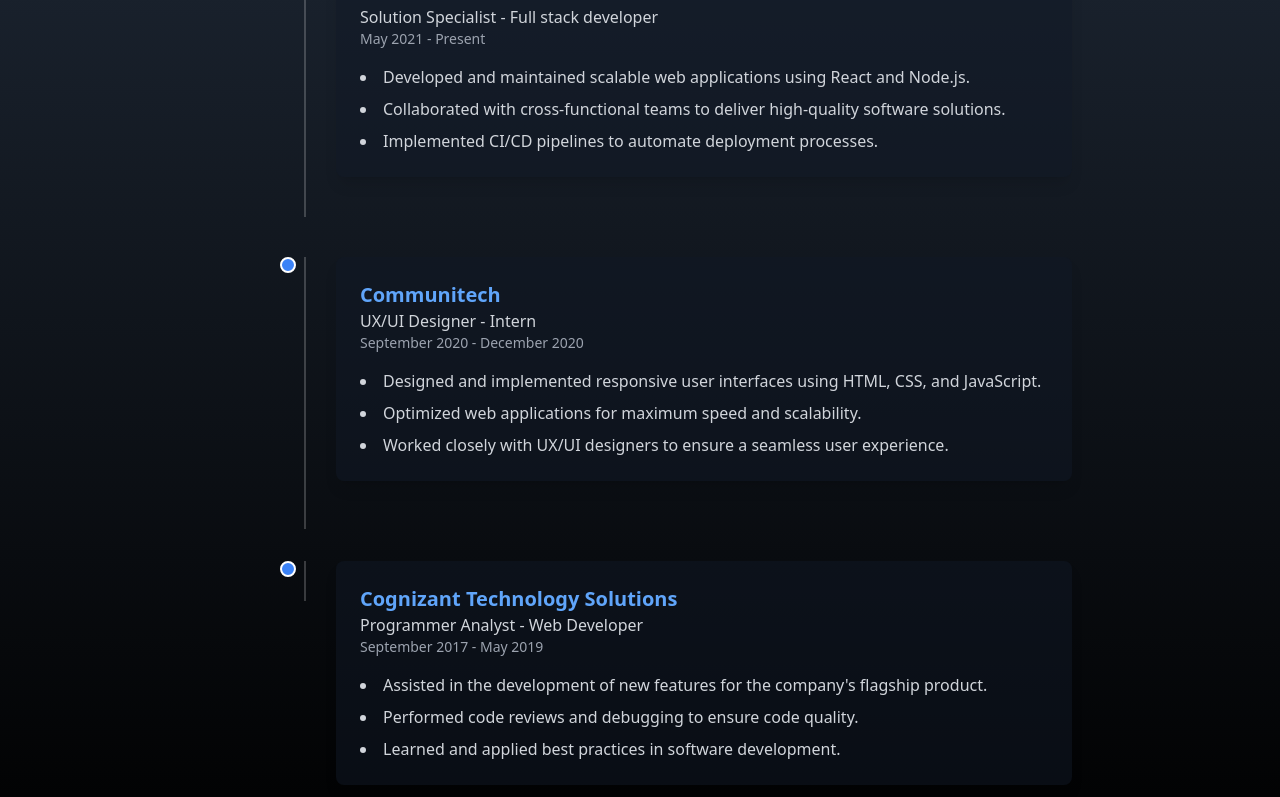
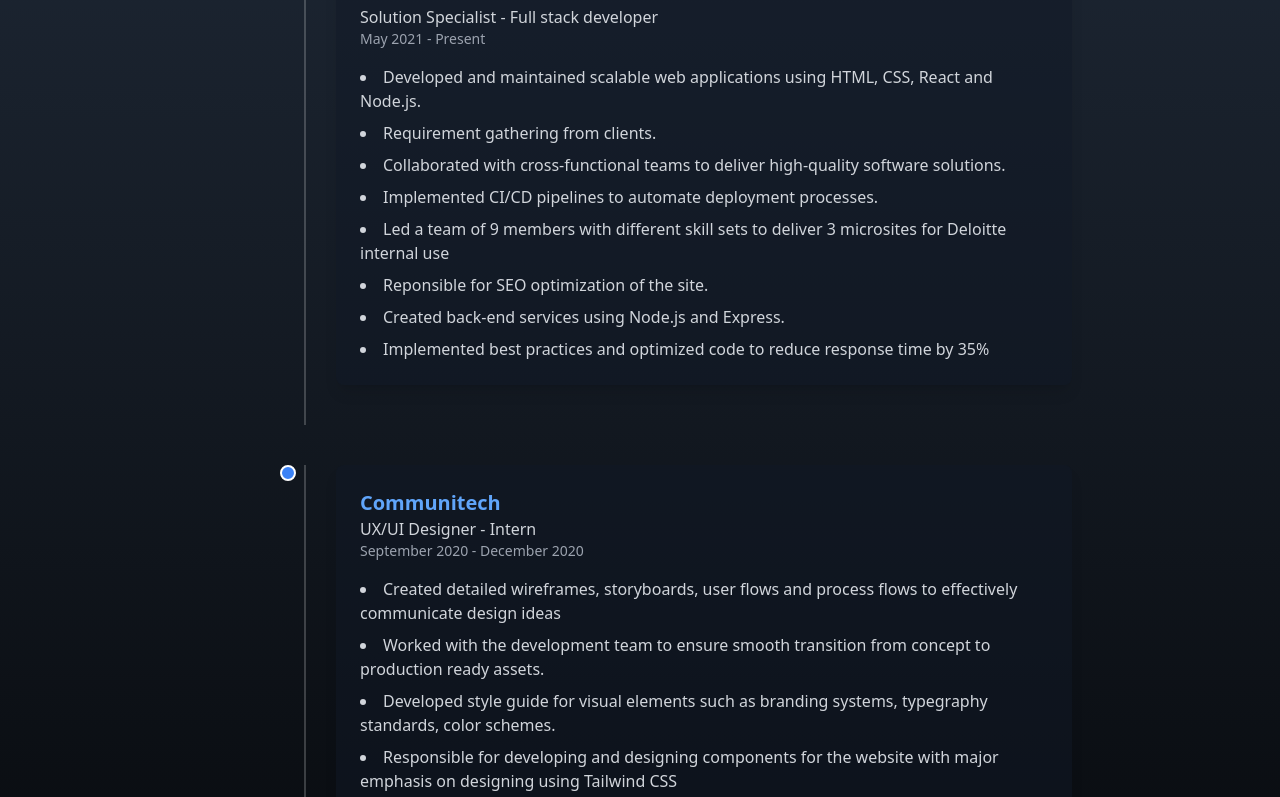
Before and after one commit to shubhammathur45/shubhamPortfolio, a React (Vite) app: page / in a window 1280 px wide. Shown: the part 2623-3420 px from the top of the page. Built offline with nearby package versions, Linux system fonts and the light colour scheme.

Commit message:
Changing content in experience section

```diff
--- a/index.html
+++ b/index.html
@@ -1,8 +1,9 @@
+
 <!doctype html>
 <html lang="en">
   <head>
     <meta charset="UTF-8" />
-    <link rel="icon" type="image/svg+xml" href="/vite.svg" />
+    <link rel="icon" type="image/svg+xml" href="/shubhampicture.png" />
     <meta name="viewport" content="width=device-width, initial-scale=1.0" />
     <title>Shubham Mathur</title>
   </head>
--- a/src/components/Experience.jsx
+++ b/src/components/Experience.jsx
@@ -7,9 +7,14 @@ import React from 'react'
           title: "Solution Specialist - Full stack developer",
           date: "May 2021 - Present",
           description: [
-            "Developed and maintained scalable web applications using React and Node.js.",
+            "Developed and maintained scalable web applications using HTML, CSS, React and Node.js.",
+            "Requirement gathering from clients.",
             "Collaborated with cross-functional teams to deliver high-quality software solutions.",
             "Implemented CI/CD pipelines to automate deployment processes.",
+            "Led a team of 9 members with different skill sets to deliver 3 microsites for Deloitte internal use",
+            "Reponsible for SEO optimization of the site.",
+            "Created back-end services using Node.js and Express.",
+            "Implemented best practices and optimized code to reduce response time by 35%"
           ],
         },
         {
@@ -18,9 +23,10 @@ import React from 'react'
           title: "UX/UI Designer - Intern",
           date: "September 2020 - December 2020",
           description: [
-            "Designed and implemented responsive user interfaces using HTML, CSS, and JavaScript.",
-            "Optimized web applications for maximum speed and scalability.",
-            "Worked closely with UX/UI designers to ensure a seamless user experience.",
+            "Created detailed wireframes, storyboards, user flows and process flows to effectively communicate design ideas",
+            "Worked with the development team to ensure smooth transition from concept to production ready assets.",
+            "Developed style guide for visual elements such as branding systems, typegraphy standards, color schemes.",
+            "Responsible for developing and designing components for the website with major emphasis on designing using Tailwind CSS"
           ],
         },
         {
@@ -29,9 +35,10 @@ import React from 'react'
           title: "Programmer Analyst - Web Developer",
           date: "September 2017 - May 2019",
           description: [
-            "Assisted in the development of new features for the company's flagship product.",
-            "Performed code reviews and debugging to ensure code quality.",
-            "Learned and applied best practices in software development.",
+            "Maintained full stack web applications using Javascript, NodeJS, ReactJS, HTML, CSS, Postman, Github, Oracle Commerce Cloud",
+            "Designed, built and documented RESTful APIs using Node JS and Express for interaction between front-end and back-end.",
+            "Analyzed client requirements, developed new feature and fixed bugs on the website to ensure smooth user experience.",
+            "Involved in Go-live phase which required extensive quality testing and fixing bugs on the production environment."
           ],
         },
       ];
```
Also changed, not shown: public/shubhampicture.png (added), src/assets/heroImage.png (deleted).
